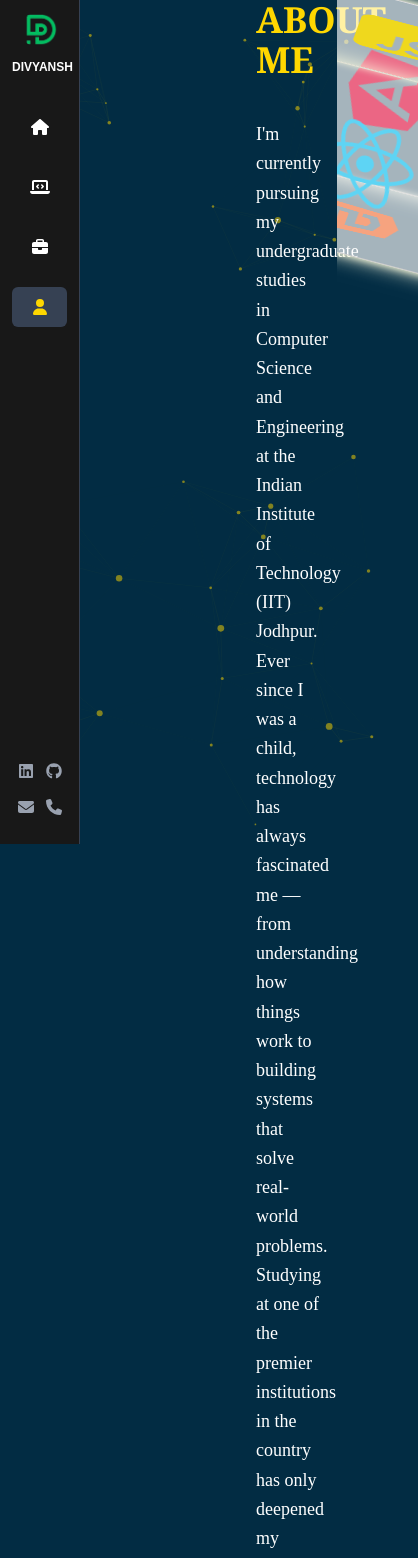
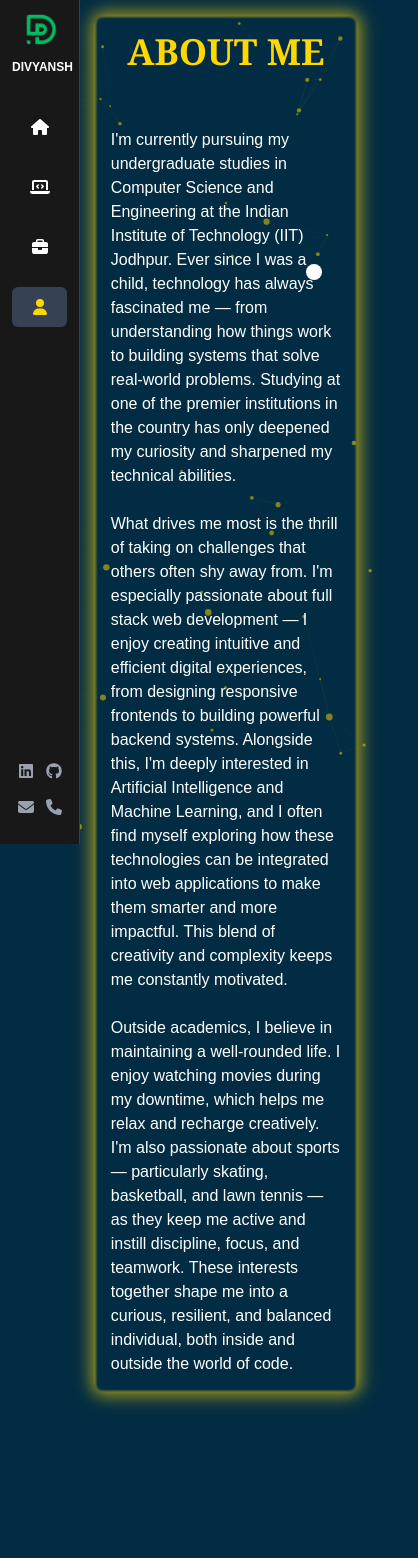
Before and after one commit to divyansh-1009/my-portfolio, a Next.js app: page /about in a window 390 px wide. Shown: the top 1558 px of the page, 418 px wide, since content can reach past the window. After the commit the page ends 1408 px from the top, so only its background shows below. Built offline with nearby package versions, Linux system fonts and the light colour scheme.

Commit message:
about page mobile response fixed

```diff
--- a/package.json
+++ b/package.json
@@ -17,7 +17,8 @@
     "next": "15.3.3",
     "react": "^19.0.0",
     "react-dom": "^19.0.0",
-    "react-icons": "^5.5.0"
+    "react-icons": "^5.5.0",
+    "react-parallax-tilt": "^1.7.296"
   },
   "devDependencies": {
     "@eslint/eslintrc": "^3",
--- a/src/app/about/page.tsx
+++ b/src/app/about/page.tsx
@@ -1,28 +1,52 @@
 'use client';
-import { FontAwesomeIcon } from '@fortawesome/react-fontawesome';
-import {
-  faAngular,
-  faHtml5,
-  faCss3,
-  faReact,
-  faJsSquare,
-  faGitAlt
-} from '@fortawesome/free-brands-svg-icons';
-import styles from '@/styles/Cube.module.css';
+
 import BackgroundAnimation from '@/components/BackgroundAnimation';
 import { motion } from 'framer-motion';
+import { useState, useEffect } from 'react';
 
-export default function About() {
-  // Replace the character-by-character animation with a whole title animation
+export default function About(){
+  const [activeParagraph, setActiveParagraph] = useState<number | null>(null);
+  const [rotation, setRotation] = useState(0);
+
+  // Animation for the rotating highlight point
+  useEffect(() => {
+    const intervalId = setInterval(() => {
+      setRotation(prevRotation => (prevRotation + 1) % 360);
+    }, 1);
+
+    return () => clearInterval(intervalId);
+  }, []);
+
   return (
     <>
-      <BackgroundAnimation />
-      <div className="min-h-screen flex flex-row relative">
-        <div className="w-[60%] pr-8 sm:pr-16 md:pr-20 pl-0">
-          <div className="max-w-3xl">
-            {/* Animated header without splitting characters */}
+    <BackgroundAnimation/>
+    <div className="min-h-screen flex flex-col items-center justify-start p-8 sm:p-16 md:p-24 ml-[-21vmax] md:ml-0 mr-[2vmax] md:mr-0">
+      <div className="w-full max-w-6xl md:ml-[-10vw] relative">
+        {/* Pulsating neon box */}
+        <div className="absolute inset-0 -m-4 rounded-lg opacity-70 animate-pulse"
+          style={{
+            boxShadow: '0 0 15px 2px #ffd700, 0 0 25px 5px rgba(255, 215, 0, 0.3)',
+            border: '1px solid #ffd700',
+            filter: 'blur(1px)',
+            zIndex: -1,
+          }}>
+        </div>
+
+        {/* Rotating highlight point */}
+        <div
+          className="absolute w-4 h-4 rounded-full bg-white z-0"
+          style={{
+            top: `calc(50% + ${Math.sin(rotation * (Math.PI / 180)) * 50}%)`,
+            left: `calc(50% + ${Math.cos(rotation * (Math.PI / 180)) * 50}%)`,
+            transform: 'translate(-50%, -50%)',
+            boxShadow: '0 0 10px 3pxrgb(110, 99, 38), 0 0 20px 6px rgba(255, 215, 0, 0.5)',
+            filter: 'blur(0.5px)',
+          }}
+        />
+
+        <div className="text-center mb-6">
           <motion.h1
-              className="text-4xl md:text-5xl font-bold mb-10 inline-block text-[#ffd700] font-serif"
+            className="text-4xl md:text-5xl font-bold mb-8 inline-block text-[#ffd700] font-serif"
             initial={{ opacity: 0, y: -20 }}
             animate={{ opacity: 1, y: 0 }}
             transition={{ duration: 0.6 }}
@@ -30,61 +54,43 @@ export default function About() {
           >
             ABOUT ME
           </motion.h1>
+        </div>
 
-            <div className="space-y-6 text-lg leading-relaxed font-playfair text-left">
+        <motion.div
+          className="text-left relative z-10"
+          initial={{ opacity: 0, y: 20 }}
+          animate={{ opacity: 1, y: 0 }}
+          transition={{ delay: 0.3, duration: 0.6 }}
+        >
           <motion.p
-                className="font-['Dancing_Script'] transition-all duration-500 hover:text-[#ffd700]/90 hover:scale-105 transform origin-left"
-                initial={{ opacity: 0, x: -20 }}
-                animate={{ opacity: 1, x: 0 }}
-                transition={{ duration: 0.6, delay: 0.2 }}
+            className={`transition-all duration-300 ${activeParagraph === 0 ? 'text-[#ffd700] scale-[1.02]' : ''}`}
+            whileHover={{ color: "#ffd700", scale: 1.02 }}
+            onTouchStart={() => setActiveParagraph(0)}
+            onTouchEnd={() => setActiveParagraph(null)}
           >
             I'm currently pursuing my undergraduate studies in Computer Science and Engineering at the Indian Institute of Technology (IIT) Jodhpur. Ever since I was a child, technology has always fascinated me — from understanding how things work to building systems that solve real-world problems. Studying at one of the premier institutions in the country has only deepened my curiosity and sharpened my technical abilities.
           </motion.p>
-
+          <br/>
           <motion.p
-                className="font-['Dancing_Script'] transition-all duration-500 hover:text-[#ffd700]/90 hover:scale-105 transform origin-left"
-                initial={{ opacity: 0, x: -20 }}
-                animate={{ opacity: 1, x: 0 }}
-                transition={{ duration: 0.6, delay: 0.4 }}
+            className={`transition-all duration-300 ${activeParagraph === 1 ? 'text-[#ffd700] scale-[1.02]' : ''}`}
+            whileHover={{ color: "#ffd700", scale: 1.02 }}
+            onTouchStart={() => setActiveParagraph(1)}
+            onTouchEnd={() => setActiveParagraph(null)}
           >
             What drives me most is the thrill of taking on challenges that others often shy away from. I'm especially passionate about full stack web development — I enjoy creating intuitive and efficient digital experiences, from designing responsive frontends to building powerful backend systems. Alongside this, I'm deeply interested in Artificial Intelligence and Machine Learning, and I often find myself exploring how these technologies can be integrated into web applications to make them smarter and more impactful. This blend of creativity and complexity keeps me constantly motivated.
           </motion.p>
-
+          <br/>
           <motion.p
-                className="font-['Dancing_Script'] transition-all duration-500 hover:text-[#ffd700]/90 hover:scale-105 transform origin-left"
-                initial={{ opacity: 0, x: -20 }}
-                animate={{ opacity: 1, x: 0 }}
-                transition={{ duration: 0.6, delay: 0.6 }}
+            className={`transition-all duration-300 ${activeParagraph === 2 ? 'text-[#ffd700] scale-[1.02]' : ''}`}
+            whileHover={{ color: "#ffd700", scale: 1.02 }}
+            onTouchStart={() => setActiveParagraph(2)}
+            onTouchEnd={() => setActiveParagraph(null)}
           >
             Outside academics, I believe in maintaining a well-rounded life. I enjoy watching movies during my downtime, which helps me relax and recharge creatively. I'm also passionate about sports — particularly skating, basketball, and lawn tennis — as they keep me active and instill discipline, focus, and teamwork. These interests together shape me into a curious, resilient, and balanced individual, both inside and outside the world of code.
           </motion.p>
-            </div>
-          </div>
-        </div>
-
-        <div className={styles['stage-cube-cont']}>
-          <div className={styles.cubespinner}>
-            <div className={styles.face1}>
-              <FontAwesomeIcon icon={faAngular} color="#DD0031" />
-            </div>
-            <div className={styles.face2}>
-              <FontAwesomeIcon icon={faHtml5} color="#F06529" />
-            </div>
-            <div className={styles.face3}>
-              <FontAwesomeIcon icon={faCss3} color="#28A4D9" />
-            </div>
-            <div className={styles.face4}>
-              <FontAwesomeIcon icon={faReact} color="#5ED4F4" />
-            </div>
-            <div className={styles.face5}>
-              <FontAwesomeIcon icon={faJsSquare} color="#EFD81D" />
-            </div>
-            <div className={styles.face6}>
-              <FontAwesomeIcon icon={faGitAlt} color="#EC4D28" />
-            </div>
-          </div>
+        </motion.div>
       </div>
     </div>
     </>
-  );
+  )
 }
```
Also changed, not shown: 1 other file (tests, documents, lock files or other folders). Lines whose indentation alone changed are shown as unchanged.
